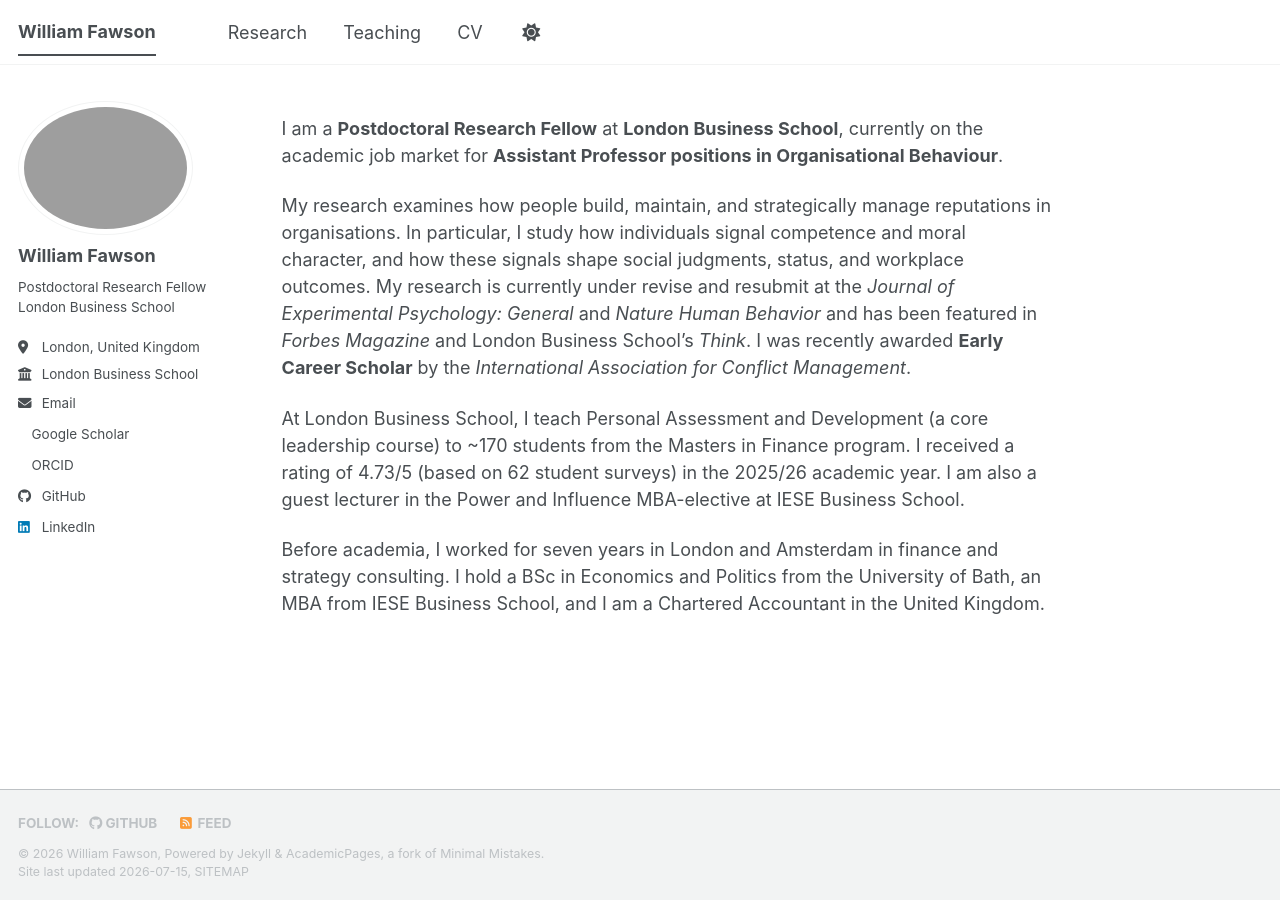
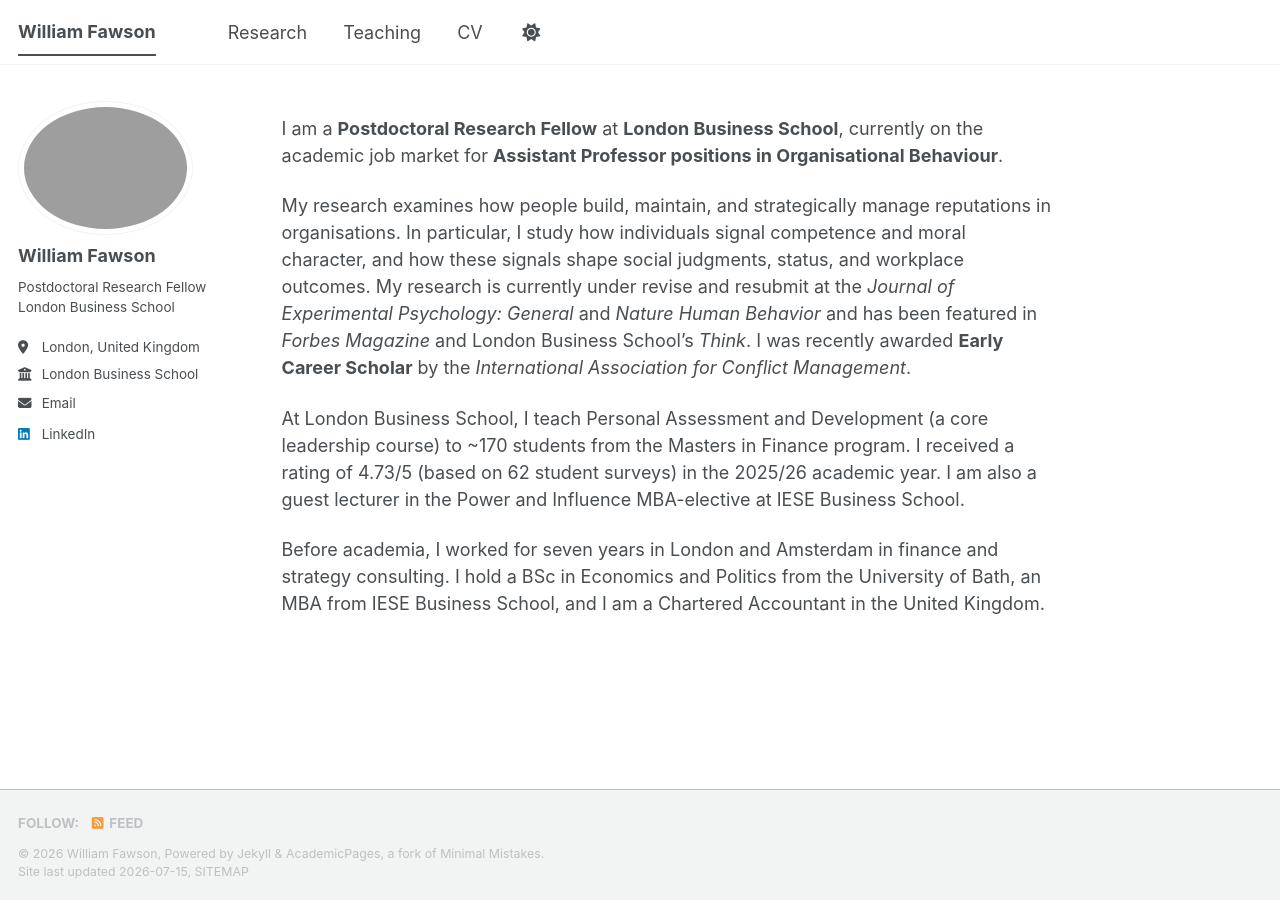
Before and after one commit to williamfawson/williamfawson.github.io, a Jekyll site: the page built from _pages/about.md, in a window 1280 px wide. Built offline with Jekyll 4.4.1, drawn with Linux system fonts in a browser that asks for light colours; a style sheet for code colours, icons or effects is not loaded; some of the changed lines change nothing that is shown.

Commit message:
Update _config.yml

```diff
--- a/_config.yml
+++ b/_config.yml
@@ -18,9 +18,9 @@
   employer         : "London Business School"
   email            : "wfawson@london.edu"
 
-  googlescholar    : ""
-  orcid            : ""
-  github           : "williamfawson"
+  googlescholar    : #""
+  orcid            : #""
+  github           : #""
   linkedin         : "wfawson"
 
 # Build settings
```
